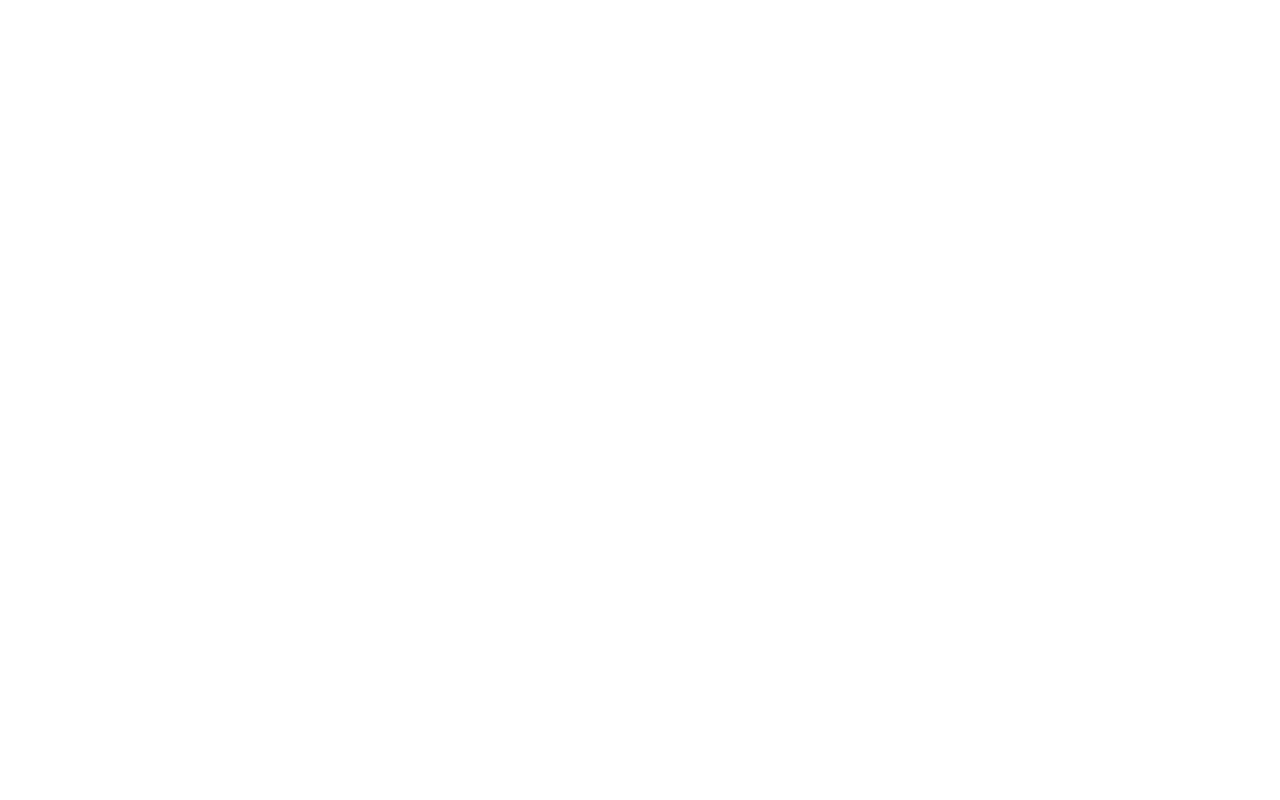
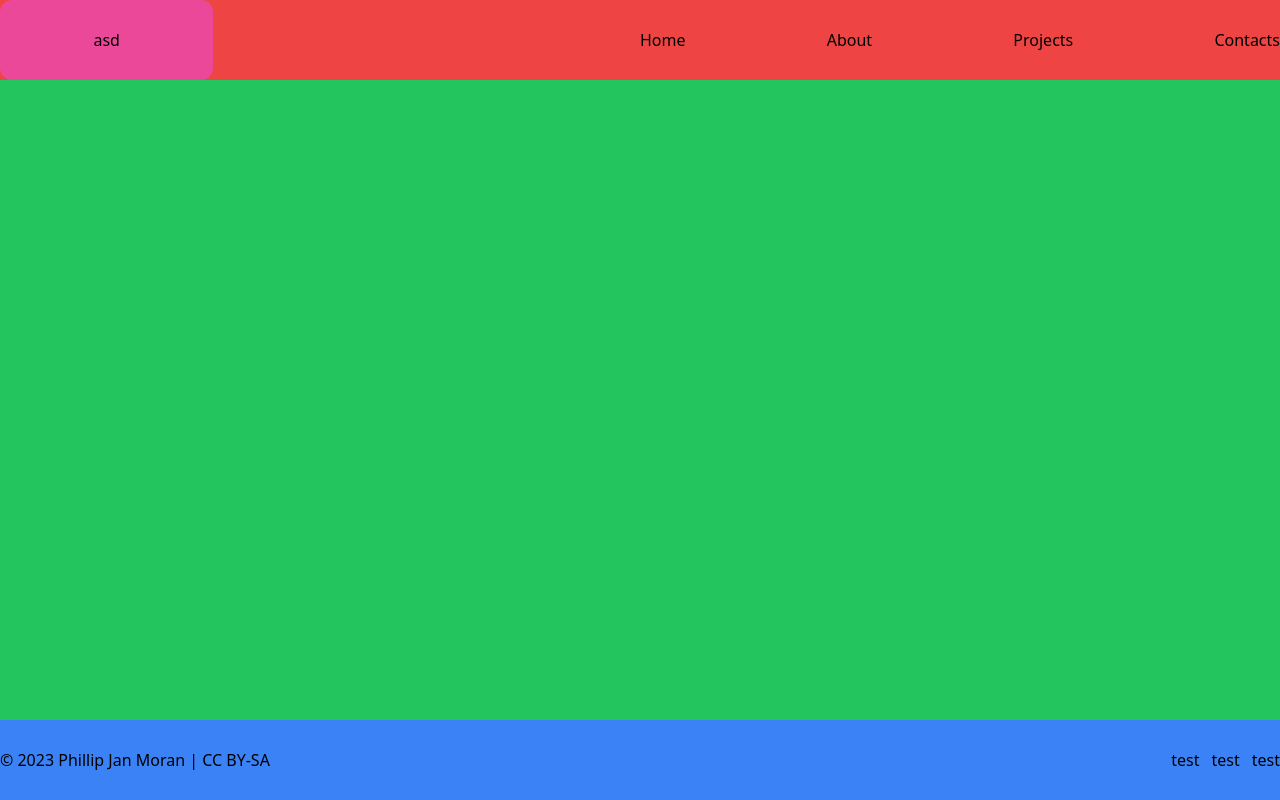
Before and after one commit to sipelepis/ProSol_Portfolio-template, a website: page index.html in a window 1280 px wide. Drawn offline with nearby package versions, Linux system fonts and the light colour scheme.

Commit message:
Second commit

```diff
--- a/index.html
+++ b/index.html
@@ -6,12 +6,25 @@
         <script src="dist/index.js"></script>
         <script src="https://cdn.tailwindcss.com"></script>
     </head>
-    <body>
-        <nav>
+    <body class="h-screen">
+        <nav class="h-[10%] mx-auto max-w-[1350px] flex flex-row justify-between bg-red-500 items-center">
+            <div class="bg-pink-500 rounded-xl h-full w-1/6 items-center flex justify-center">asd</div>
+            <ul class="flex flex-row justify-between gap-4 w-3/6">
+                <li><a href="">Home</a></li>
+                <li><a href="">About</a></li>
+                <li><a href="">Projects</a></li>
+                <li><a href="">Contacts</a></li>
+            </ul>
         </nav>
-        <main>
+        <main class="h-[80%] mx-auto max-w-[1350px] flex flex-row justify-between bg-green-500 h-24 items-center">
         </main>
-        <footer>
+        <footer class="h-[10%] mx-auto max-w-[1350px] flex flex-row justify-between bg-blue-500 h-24 items-center">
+            <div class="flex items-center justify-center">© 2023 Phillip Jan Moran | CC BY-SA</div>
+            <div class="flex flex-row gap-3">
+                <p>test</p>
+                <p>test</p>
+                <p>test</p>
+            </div>
         </footer>
     </body>
 </html>
```
